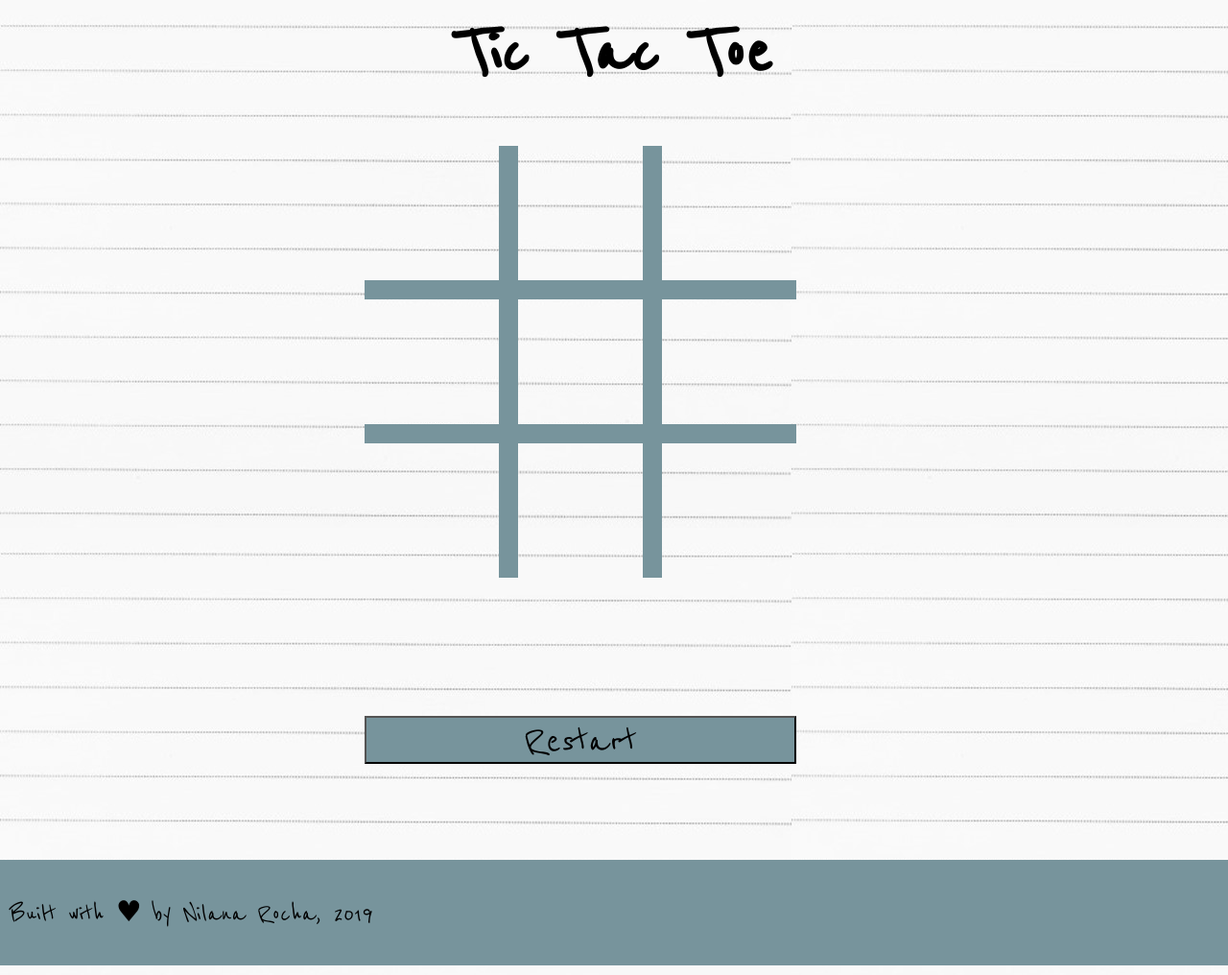
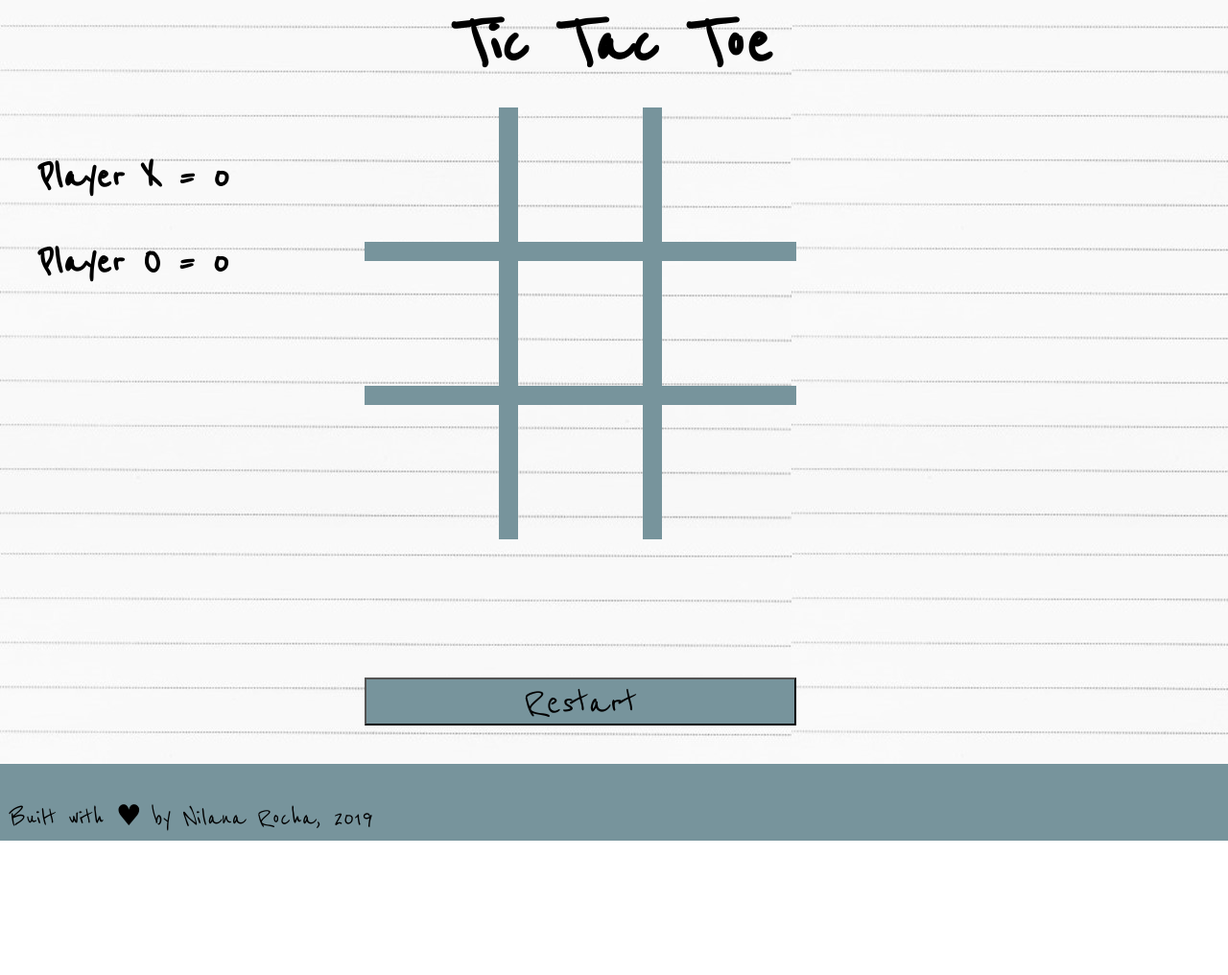
Before and after one commit to nilanarocha/tic-tac-toe, a plain HTML site: page index.html in a window 1280 px wide. Shown: the whole page at 96% size. After the commit the page ends 876 px from the top, so only its background shows below. Drawn offline with nearby package versions, Linux system fonts and the light colour scheme.

Commit message:
add score board

```diff
--- a/css/style.css
+++ b/css/style.css
@@ -31,7 +31,7 @@
 
  #game {
      display: inline-table;
-     margin-top: 50px;
+     margin-top: 20px;
  }
 
  .game-item:hover {
@@ -44,7 +44,7 @@
      font-family: 'Reenie Beanie', cursive;
      font-size: 80px;
      text-align: center;
-     margin: 10px 240px 0 240px;
+     margin: 0 30px;
  }
 
  .no-border-top {
@@ -92,19 +92,18 @@
      line-height: 10px;
      vertical-align: top;
      text-align: center;
+     margin: 0 0 40px 0;
  }
 
  .footer {
      display: block;
      background: #77949c;
      color: black;
-     height: 90px;
-     margin: 100px auto;
+     height: 60px;
      padding: 10px;
      font-family: 'Press Start 2P', cursive;
      font-family: 'Reenie Beanie', cursive;
-     font-size: 20px;
-     margin-bottom: 10px
+     font-size: 18px;
  }
 
  .footer-description {
@@ -117,3 +116,12 @@
      margin-left: auto;
      margin-right: auto;
  }
+
+ .score-result {
+     font-family: 'Press Start 2P', cursive;
+     font-family: 'Reenie Beanie', cursive;
+     font-size: 30px;
+     display: block;
+     float: left;
+     margin: 30px 0 0 40px;
+ }
--- a/index.html
+++ b/index.html
@@ -14,6 +14,10 @@
 <body>
     <header>
         <h1 class="game-title">Tic Tac Toe</h1>
+        <div class="score-result">
+            <h2 id="scoreX">Player X = 0</h2>
+            <h2 id="scoreO">Player O = 0</h2>
+        </div>
 
     </header>
 
@@ -32,18 +36,18 @@
             <button type="button" id="9" class="game-item no-border-bottom no-border-right"></button>
 
             <div id="win" class="win-item">
-
                 <span class="win-message"></span>
             </div>
-            <!-- <div id="score" class="result"></div> -->
 
             <button type="button" class="restart">Restart</button>
         </section>
     </main>
     <footer class="footer">
         <p class="footer-description">Built with ♥ by Nilana Rocha, 2019</p>
+
     </footer>
-    <!-- <script src="https://cdnjs.cloudflare.com/ajax/libs/animejs/2.0.2/anime.min.js"></script> -->
+    <!-- <script
+                src=" https://cdnjs.cloudflare.com/ajax/libs/animejs/2.0.2/anime.min.js"> </script> -->
     <script src="js/jquery.js"></script>
     <script src="js/tictactoe.js"></script>
 
--- a/js/tictactoe.js
+++ b/js/tictactoe.js
@@ -6,9 +6,12 @@
 // 6. check if player "o" won
 //
 let counter = 0;
+let scoreX = 0;
+let scoreO = 0;
 //create player o array
 let playerX = [];
 let playerO = [];
+
 
 const checkWin = function (player) {
     let winner = false;
@@ -82,6 +85,7 @@ $(".game-item").click(function () {
         // "+" string to number
         playerO.push(+$(this).attr("id"));
     }
+    // When I click on the buttons the counter start sum the number of matches.
     counter += 1;
     $(this).text(currentPlayer);
     // To disable a submit button, you just need to add a disabled attribute to the submit button.
@@ -93,6 +97,9 @@ $(".game-item").click(function () {
             $('.win-message').text('Player X won! 👏');
             // when player X wons I should disable all the buttons of the game.
             $('.game-item').attr("disabled", true);
+            scoreX += 1;
+            $('#scoreX').text(`Player X = ${scoreX}`);
+            // alert(scoreX)
             return;
         }
     } else {
@@ -101,6 +108,9 @@ $(".game-item").click(function () {
             $('.win-message').text('Player O won! 👏');
             // when player O wons I should disable all the buttons of the game.
             $('.game-item').attr("disabled", true);
+            scoreO += 1;
+            $('#scoreO').text(`Player O = ${scoreO}`);
+            // // alert(scoreX);
             return;
         }
     }
```
